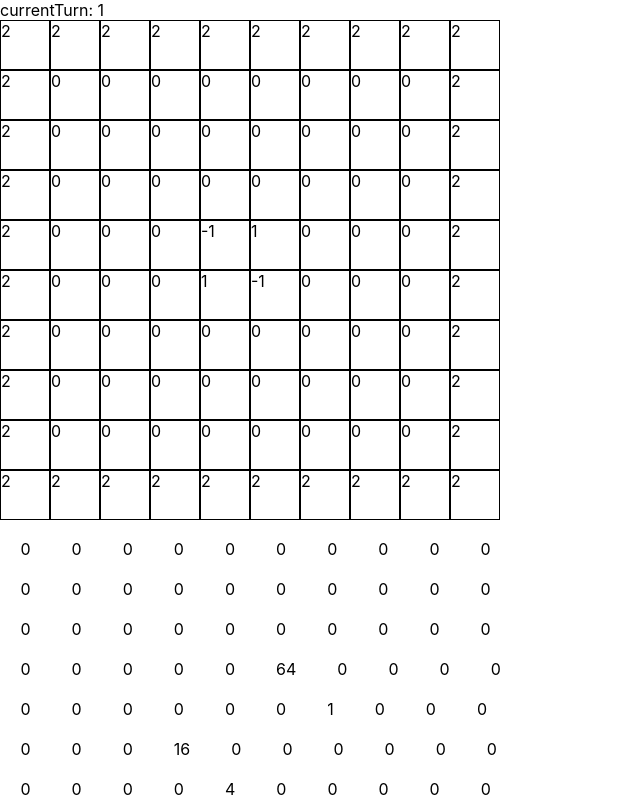
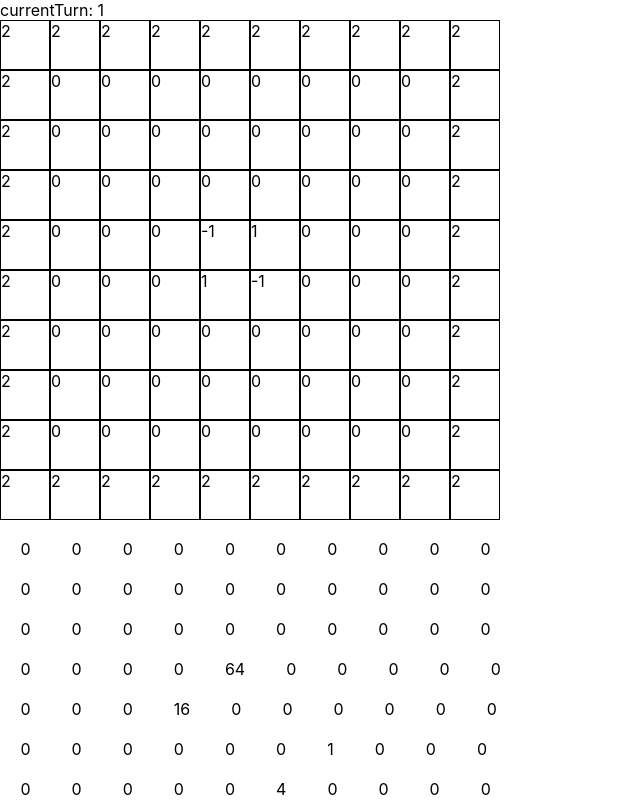
Before and after one commit to Ar0ma7/react-reversi, a Next.js app: page / in a window 1280 px wide. Shown: the top 800 px of the page, without its empty margins (0-640 px from the left). Built offline with nearby package versions, Linux system fonts and the light colour scheme.

Commit message:
fix: ターンの引数の修正

```diff
--- a/src/components/Board.tsx
+++ b/src/components/Board.tsx
@@ -130,8 +130,8 @@ const checkMobility = (board: BoardType, y: number, x: number, value: number): n
 export const Board: React.FC<BoardProps> = React.memo(({ firstTurn, size }) => {
   const [currentTurn, setNextTurn] = useState<Turn>(firstTurn)
   const [board, setBoard] = useState<BoardType>(getInitialBoard(size))
-  const [movableDir, setMovableDir] = useState<number[][]>(getMovableDir(board, currentTurn % 2 === 0 ? 1 : -1))
-  const [movablePos, setMovablePos] = useState<boolean[][]>(getMovablePos(board, currentTurn % 2 === 0 ? 1 : -1))
+  const [movableDir, setMovableDir] = useState<number[][]>(getMovableDir(board, currentTurn))
+  const [movablePos, setMovablePos] = useState<boolean[][]>(getMovablePos(board, currentTurn))
 
   const sizes = [...Array(size + 2)].fill('50px')
 
```
